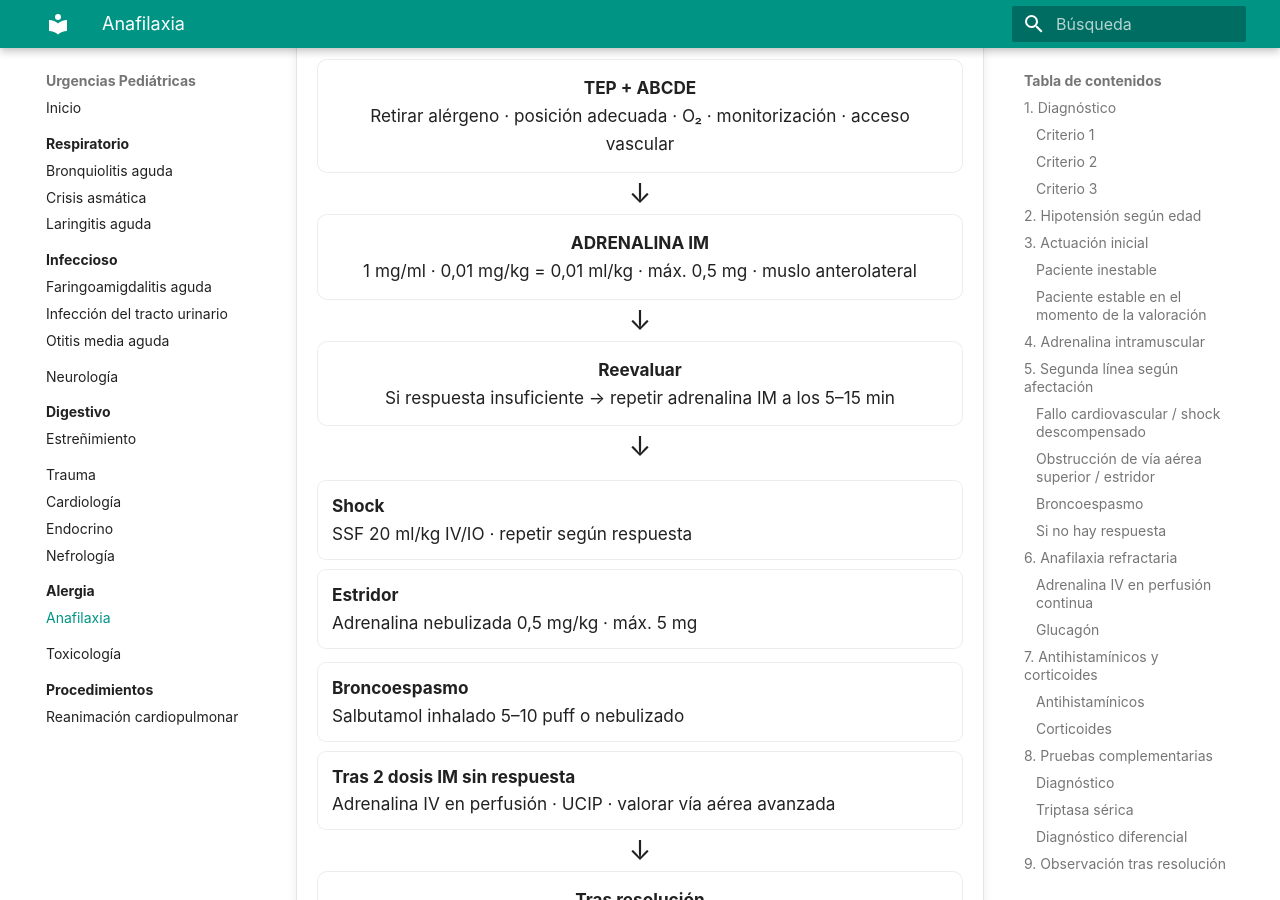
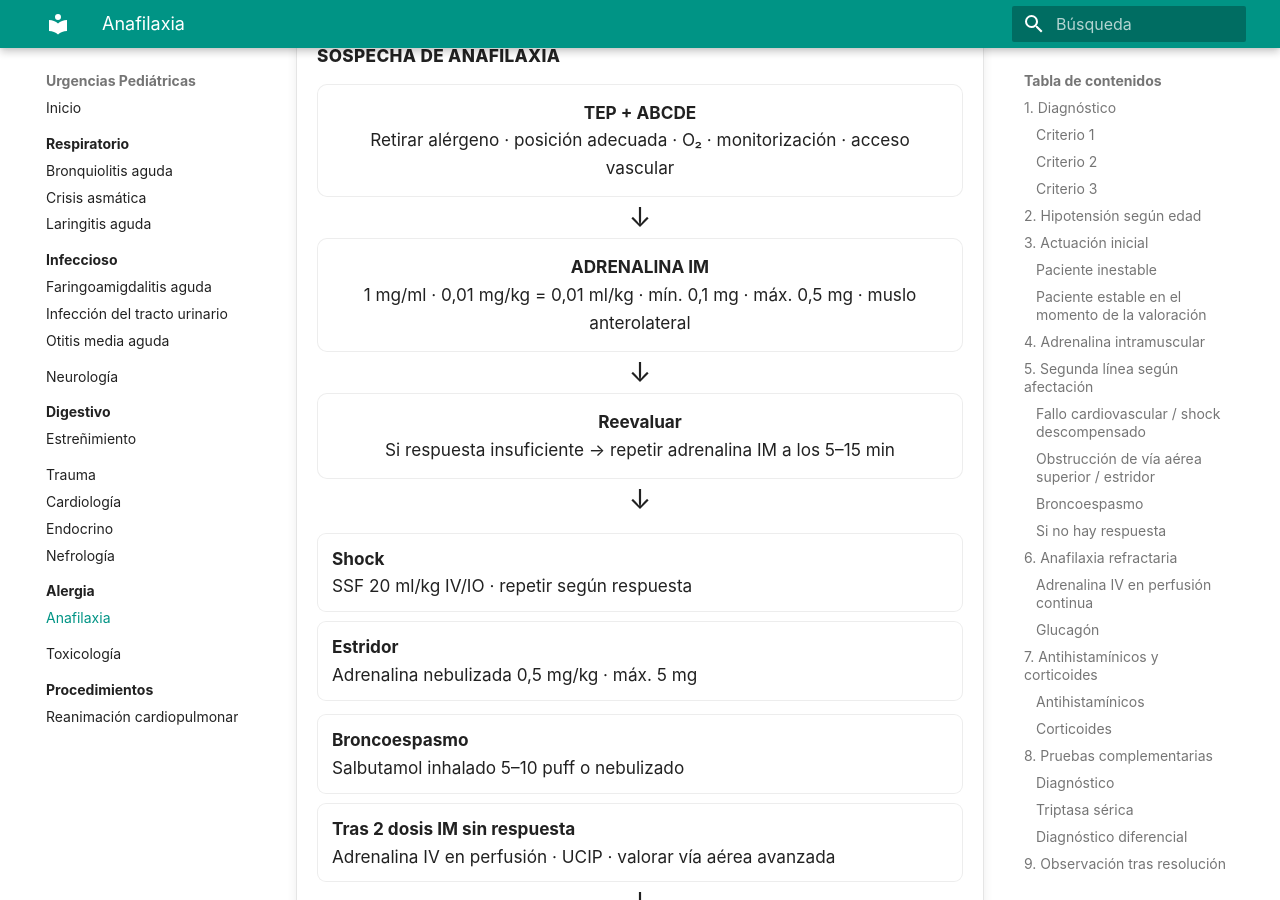
Before and after one commit to gonzaloares/urgencias-pediatricas, an MkDocs documentation site: the page built from docs/alergia/anafilaxia.md, in a window 1280 px wide and 900 px high, scrolled down 10253 px. Built offline with MkDocs 1.6.1 and Material for MkDocs 9.7.7, drawn with Linux system fonts in a browser that asks for light colours; some of the changed text lies outside the part shown.

Commit message:
Añade dosis mínima de adrenalina y corrige salbutamol

```diff
--- a/docs/alergia/anafilaxia.md
+++ b/docs/alergia/anafilaxia.md
@@ -109,6 +109,7 @@ La indicación de adrenalina debe considerarse especialmente si existe:
 <div class="dose-card">
   <strong>Adrenalina 1 mg/ml (1:1.000), sin diluir</strong>
   <span>Dosis: <b>0,01 mg/kg = 0,01 ml/kg IM</b></span>
+  <span>Mínimo: <b>0,1 mg = 0,1 ml por dosis</b></span>
   <span>Máximo: <b>0,5 mg = 0,5 ml por dosis</b></span>
   <span>Lugar: <b>cara anterolateral del muslo</b></span>
   <span>Puede repetirse cada <b>5–15 minutos</b> según respuesta</span>
@@ -143,7 +144,7 @@ La indicación de adrenalina debe considerarse especialmente si existe:
 - inhalado con cámara: **5–10 puff**;
 - nebulizado:
   - <20 kg: **2,5 mg**;
-  - >20 kg: **5 mg**.
+  - ≥20 kg: **5 mg**.
 
 <div class="clinical-card clinical-card-warning">
   <strong>Los broncodilatadores son tratamiento complementario.</strong> No sustituyen a la adrenalina IM cuando se cumplen criterios de anafilaxia.
@@ -334,7 +335,7 @@ Dar de alta únicamente si no existe recurrencia de síntomas durante el periodo
   <div class="algorithm-title">SOSPECHA DE ANAFILAXIA</div>
   <div class="algorithm-step"><strong>TEP + ABCDE</strong><br>Retirar alérgeno · posición adecuada · O₂ · monitorización · acceso vascular</div>
   <div class="algorithm-arrow">↓</div>
-  <div class="algorithm-step"><strong>ADRENALINA IM</strong><br>1 mg/ml · 0,01 mg/kg = 0,01 ml/kg · máx. 0,5 mg · muslo anterolateral</div>
+  <div class="algorithm-step"><strong>ADRENALINA IM</strong><br>1 mg/ml · 0,01 mg/kg = 0,01 ml/kg · mín. 0,1 mg · máx. 0,5 mg · muslo anterolateral</div>
   <div class="algorithm-arrow">↓</div>
   <div class="algorithm-step"><strong>Reevaluar</strong><br>Si respuesta insuficiente → repetir adrenalina IM a los 5–15 min</div>
   <div class="algorithm-arrow">↓</div>
```
